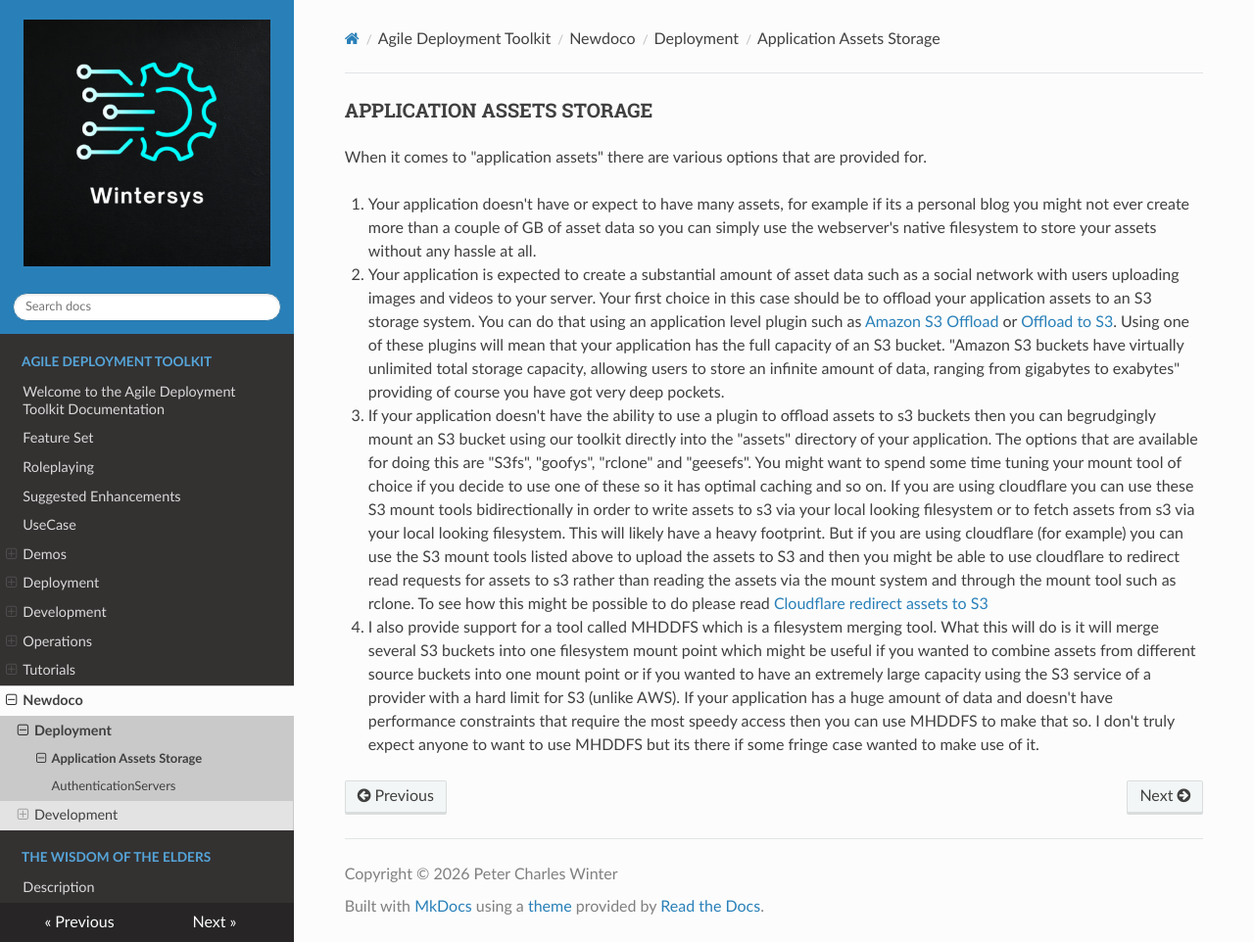
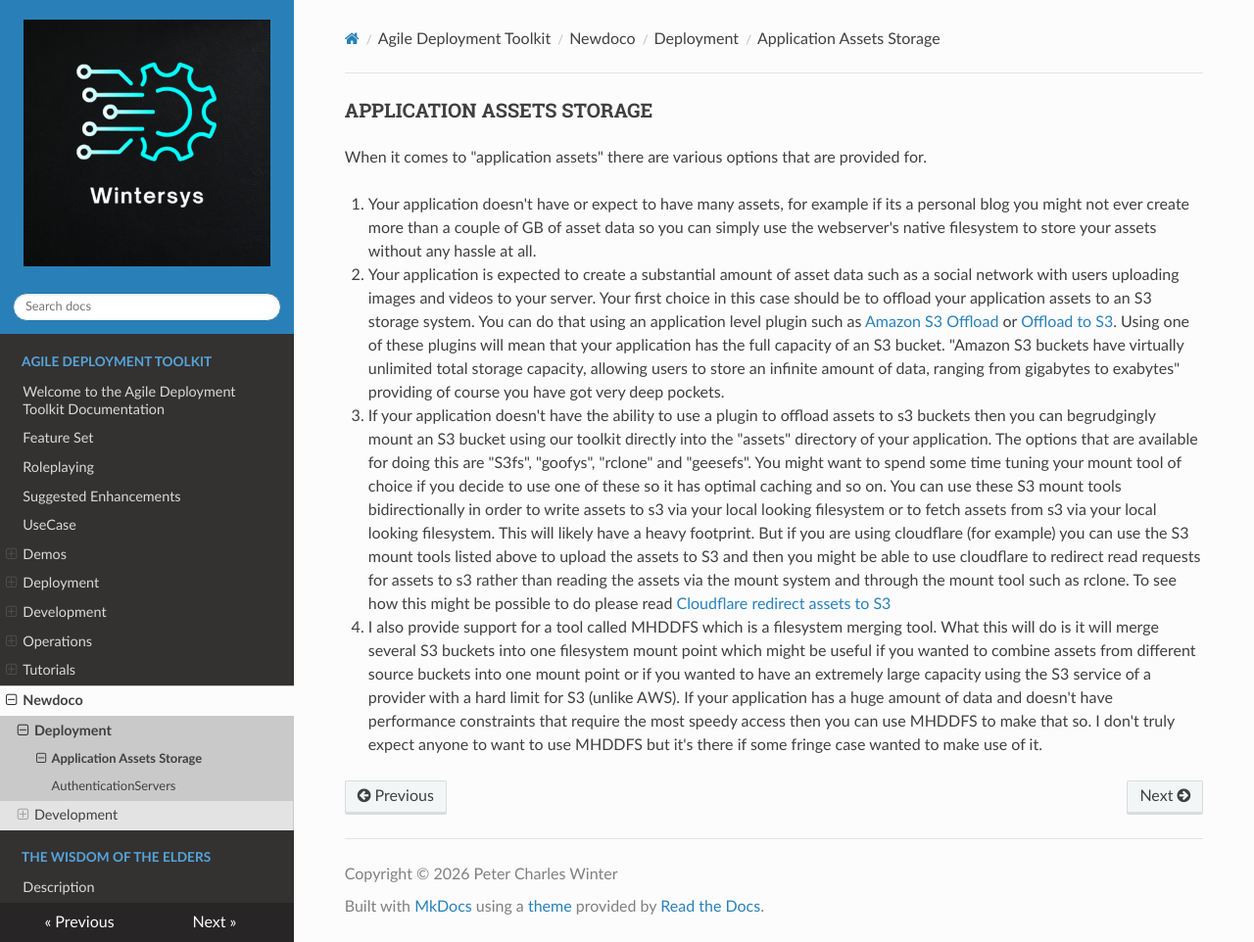
Before and after one commit to wintersys-dev/adt-documentation, an MkDocs documentation site: the page built from docs/Agile Deployment Toolkit/newdoco/Deployment/Application Assets Storage.md, in a window 1280 px wide and 962 px high. Shown: the whole window at 98% size. Built offline with MkDocs 1.6.1, drawn with Linux system fonts in a browser that asks for light colours; nearby versions of some CDN libraries.

Commit message:
Update Application Assets Storage.md

```diff
--- a/docs/Agile Deployment Toolkit/newdoco/Deployment/Application Assets Storage.md
+++ b/docs/Agile Deployment Toolkit/newdoco/Deployment/Application Assets Storage.md
@@ -6,6 +6,6 @@ When it comes to "application assets" there are various options that are provide
 
 2. Your application is expected to create a substantial amount of asset data such as a social network with users uploading images and videos to your server. Your first choice in this case should be to offload your application assets to an S3 storage system. You can do that using an application level plugin such as [Amazon S3 Offload](https://extensions.joomla.org/extension/amazon-s3-filesystem/) or [Offload to S3](https://en-gb.wordpress.org/plugins/amazon-s3-and-cloudfront/). Using one of these plugins will mean that your application has the full capacity of an S3 bucket. "Amazon S3 buckets have virtually unlimited total storage capacity, allowing users to store an infinite amount of data, ranging from gigabytes to exabytes" providing of course you have got very deep pockets.
 
-3. If your application doesn't have the ability to use a plugin to offload assets to s3 buckets then you can begrudgingly mount an S3 bucket using our toolkit directly into the "assets" directory of your application. The options that are available for doing this are "S3fs", "goofys", "rclone" and "geesefs". You might want to spend some time tuning your mount tool of choice if you decide to use one of these so it has optimal caching and so on. If you are using cloudflare you can use these S3 mount tools bidirectionally in order to write assets to s3 via your local looking filesystem or to fetch assets from s3 via your local looking filesystem. This will likely have a heavy footprint. But if you are using cloudflare (for example) you can use the S3 mount tools listed above to upload the assets to S3 and then you might be able to use cloudflare to redirect read requests for assets to s3 rather than reading the assets via the mount system and through the mount tool such as rclone. To see how this might be possible to do please read [Cloudflare redirect assets to S3](https://developers.cloudflare.com/rules/cloud-connector/examples/route-images-to-s3/)
+3. If your application doesn't have the ability to use a plugin to offload assets to s3 buckets then you can begrudgingly mount an S3 bucket using our toolkit directly into the "assets" directory of your application. The options that are available for doing this are "S3fs", "goofys", "rclone" and "geesefs". You might want to spend some time tuning your mount tool of choice if you decide to use one of these so it has optimal caching and so on. You can use these S3 mount tools bidirectionally in order to write assets to s3 via your local looking filesystem or to fetch assets from s3 via your local looking filesystem. This will likely have a heavy footprint. But if you are using cloudflare (for example) you can use the S3 mount tools listed above to upload the assets to S3 and then you might be able to use cloudflare to redirect read requests for assets to s3 rather than reading the assets via the mount system and through the mount tool such as rclone. To see how this might be possible to do please read [Cloudflare redirect assets to S3](https://developers.cloudflare.com/rules/cloud-connector/examples/route-images-to-s3/)
 
-4. I also provide support for a tool called MHDDFS which is a filesystem merging tool. What this will do is it will merge several S3 buckets into one filesystem mount point which might be useful if you wanted to combine assets from different source buckets into one mount point or if you wanted to have an extremely large capacity using the S3 service of a provider with a hard limit for S3 (unlike AWS). If your application has a huge amount of data and doesn't have performance constraints that require the most speedy access then you can use MHDDFS to make that so. I don't truly expect anyone to want to use MHDDFS but its there if some fringe case wanted to make use of it.
+4. I also provide support for a tool called MHDDFS which is a filesystem merging tool. What this will do is it will merge several S3 buckets into one filesystem mount point which might be useful if you wanted to combine assets from different source buckets into one mount point or if you wanted to have an extremely large capacity using the S3 service of a provider with a hard limit for S3 (unlike AWS). If your application has a huge amount of data and doesn't have performance constraints that require the most speedy access then you can use MHDDFS to make that so. I don't truly expect anyone to want to use MHDDFS but it's there if some fringe case wanted to make use of it.
```
